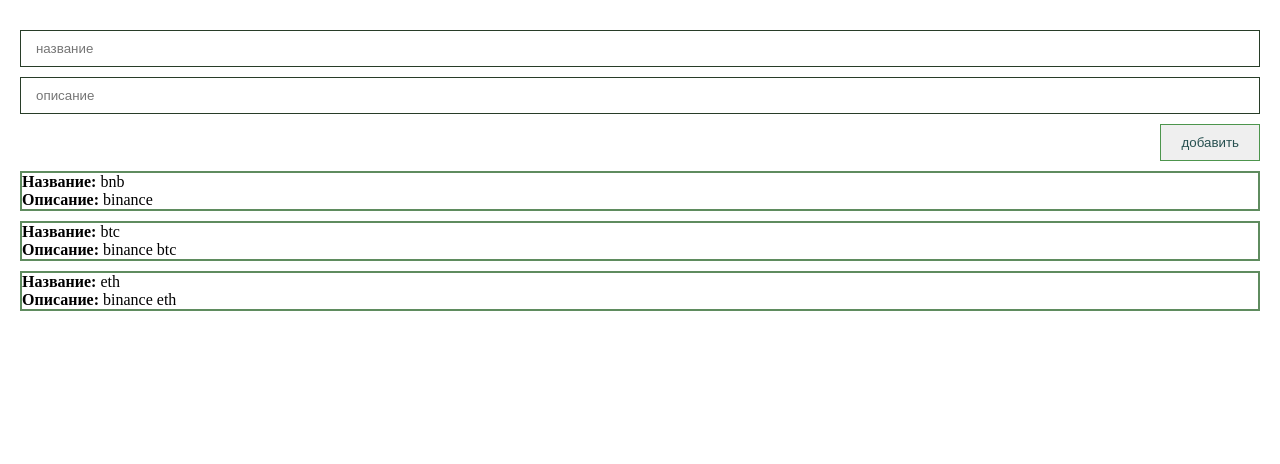
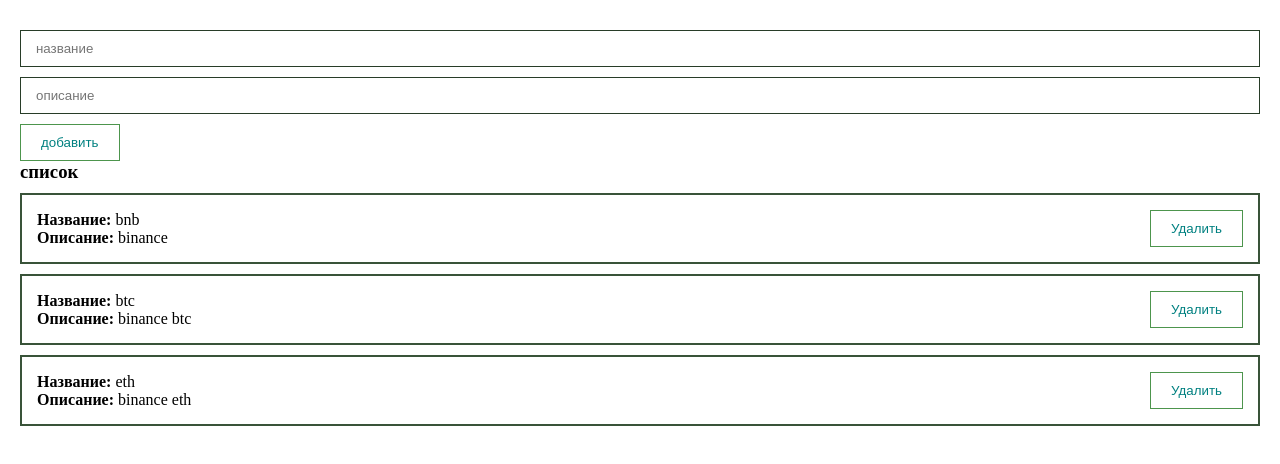
Before and after one commit to Murcha111/testVUE, a Vue app in the folder pet_vue/: page / in a window 1280 px wide. Shown: the top 464 px of the page. Built offline with nearby package versions, Linux system fonts and the light colour scheme.

Commit message:
input component created'

```diff
--- a/pet_vue/src/App.vue
+++ b/pet_vue/src/App.vue
@@ -35,12 +35,7 @@ export default {
   box-sizing: border-box;
 }
 
-.input {
-  width: 100%;
-  border: rgb(40, 61, 40) 1px solid;
-  padding: 10px 15px;
-  margin-top: 10px;
-}
+
 .app {
   padding: 20px;
 }
--- a/pet_vue/src/components/PostForm.vue
+++ b/pet_vue/src/components/PostForm.vue
@@ -1,23 +1,28 @@
 <template>
   <form @submit.prevent>
-    <input
+    <my-input
       v-model="post.title"
-      class="input"
-      type="text"
+
       placeholder="название"
     />
-    <input
+    <my-input
       v-model="post.body"
-      class="input"
-      type="text"
+
       placeholder="описание"
     />
-    <button @click="createPost" class="btn">добавить</button>
+    <mybtn
+    @click="createPost"
+    class=" formBtn">добавить
+    </mybtn>
   </form>
 </template>
 
 <script>
+import MyInput from './UI/MyInput.vue';
+
 export default {
+  components: { MyInput },
+
   data() {
     return {
       post: {
@@ -44,12 +49,9 @@ form {
   display: flex;
   flex-direction: column;
 }
-.btn {
+.formBtn button {
   margin-top: 10px;
   padding: 10px 20px;
   align-self: flex-end;
-  border: 1px solid rgb(77, 149, 77);
-  background-color: none;
-  color: rgb(39, 80, 80);
 }
 </style>
--- /dev/null
+++ b/pet_vue/src/components/PostItem.vue
@@ -0,0 +1,38 @@
+<template>
+  <div class="post">
+    <div>
+      <div><strong>Название:</strong> {{ post.title }}</div>
+      <div><strong>Описание:</strong> {{ post.body }}</div>
+    </div>
+    <div class="post__btns">
+      <mybtn class="postItem_button">Удалить</mybtn>
+    </div>
+  </div>
+</template>
+
+<script>
+
+export default {
+
+  props: {
+    post: {
+      type: Object,
+      required: true,
+    },
+  },
+};
+</script>
+
+<style>
+.post {
+  display: flex;
+  align-items: center;
+  justify-content: space-between;
+  border: 2px rgb(57, 83, 57) solid;
+  margin-top: 10px;
+  padding: 15px;
+}
+.postItem_button button{
+padding: 10px 20px;
+}
+</style>
--- a/pet_vue/src/components/Posts.vue
+++ b/pet_vue/src/components/Posts.vue
@@ -1,13 +1,18 @@
 <template>
+  <div>
+    <h3>список</h3>
+     <post-item v-for="post in posts"
 
-  <div v-for="post in posts" class="post" v-bind:key="post.id" >
-      <div> <strong>Название:</strong>  {{ post.title}}</div>
-      <div> <strong>Описание:</strong> {{ post.body}}</div>
+     :post="post"
+     v-bind:key="post.id"/>
   </div>
+
 </template>
 
 <script>
+import PostItem from './PostItem.vue'
   export default{
+  components: { PostItem },
     props:{
       posts: {
         type: Array,
@@ -20,8 +25,5 @@
 </script>
 
 <style scoped>
-.post{
-  border: 2px rgb(95, 140, 95) solid;
-  margin-top: 10px;
-  }
+
 </style>
--- /dev/null
+++ b/pet_vue/src/components/UI/MyInput.vue
@@ -0,0 +1,31 @@
+<template>
+  <input :value="modelValue"
+  @input="updateInput"
+  class="input"
+  type="text">
+</template>
+
+<script>
+
+
+export default{
+  name: 'my-input',
+  props: {
+     modelValue: [Number, String],
+  },
+  methods:{
+    updateInput(event){
+      this.$emit('update:modelValue', event.target.value)
+    }
+  }
+}
+</script>
+
+<style scoped>
+  .input {
+  width: 100%;
+  border: rgb(40, 61, 40) 1px solid;
+  padding: 10px 15px;
+  margin-top: 10px;
+}
+</style>
--- /dev/null
+++ b/pet_vue/src/components/UI/Mybtn.vue
@@ -0,0 +1,23 @@
+<template>
+<div>
+  <button class="btn">
+    <slot>
+
+    </slot>
+  </button>
+</div>
+</template>
+
+<script>
+export default{
+  name: 'mybtn'
+}
+</script>
+
+<style scoped>
+  .btn {
+  background: none;
+  color: teal ;
+  border: 1px solid rgb(77, 149, 77);
+}
+</style>
--- /dev/null
+++ b/pet_vue/src/components/UI/index.js
@@ -0,0 +1,6 @@
+import Mybtn from '@/components/UI/Mybtn'
+import MyInput from '@/components/UI/MyInput'
+export default [
+  Mybtn,
+  MyInput
+]
--- a/pet_vue/src/main.js
+++ b/pet_vue/src/main.js
@@ -1,6 +1,12 @@
 import { createApp } from 'vue'
 import App from './App.vue'
+import components from '@/components/UI'
 
+const app = createApp(App)
 
+//! глобальная регистрация UI компонентов для переиспользования
+components.forEach(component => {
+  app.component(component.name, component)
+})
 
-createApp(App).mount('#app')
+app.mount('#app')
```
Also changed, not shown: 1 other file (tests, documents, lock files or other folders).
